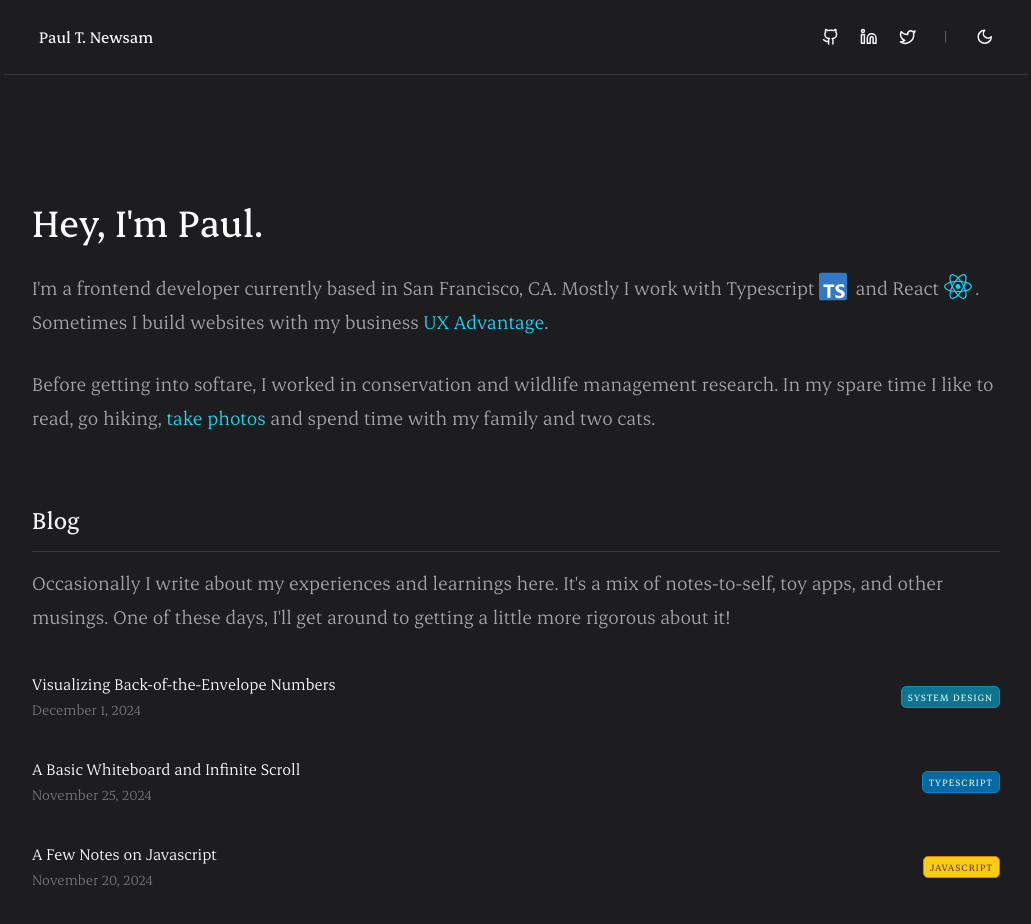
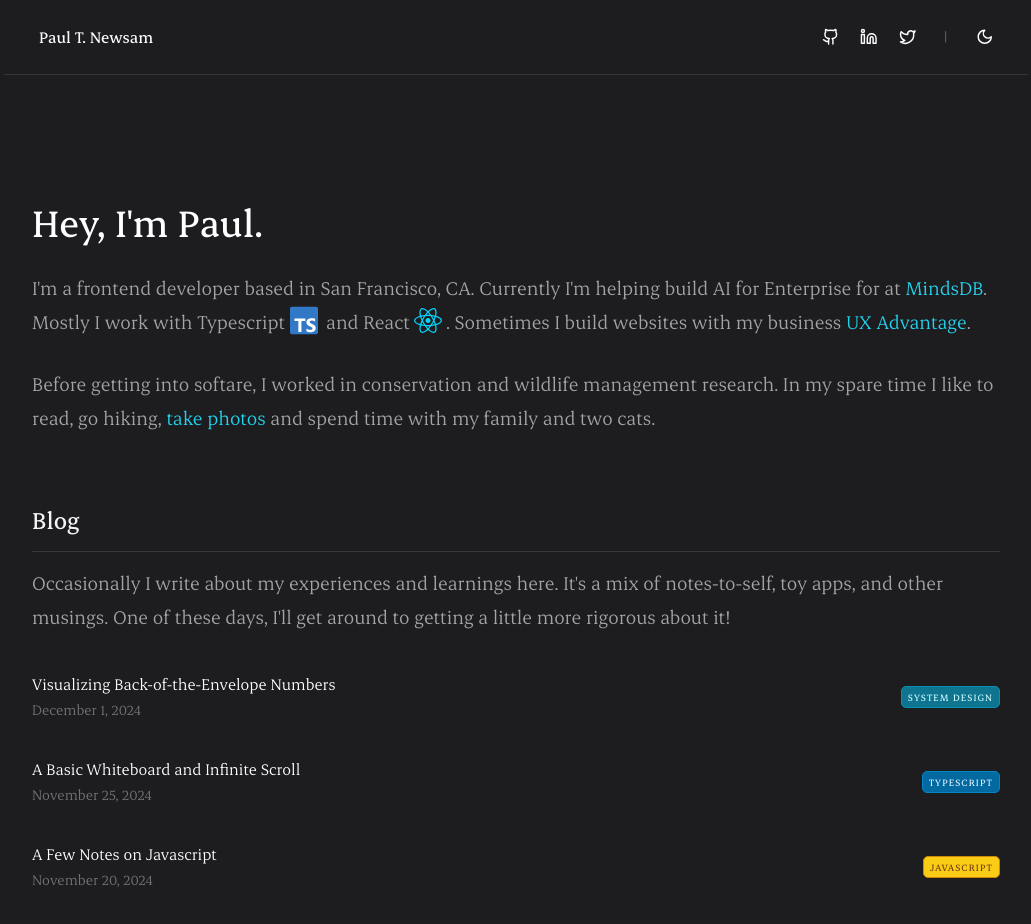
Before and after one commit to pnewsam/paultnewsam.com, a Next.js app: page / in a window 1280 px wide. Shown: the top 924 px of the page, without its empty margins (124-1155 px from the left). Built offline with nearby package versions, Linux system fonts and the light colour scheme.

Commit message:
Current work

```diff
--- a/src/app/page.tsx
+++ b/src/app/page.tsx
@@ -17,7 +17,8 @@ export default function Home() {
       <section className="py-12 md:py-24">
         <H1 className="mb-8">Hey, I&apos;m Paul.</H1>
         <Body>
-          I&apos;m a frontend developer currently based in San Francisco, CA.
+          I&apos;m a frontend developer based in San Francisco, CA. Currently I'm helping
+	  build AI for Enterprise for at <ExternalLink href="https://mindsdb.com">MindsDB</ExternalLink>.
           Mostly I work with Typescript{" "}
           <Typescript className="w-8 h-8 inline -translate-y-1 mr-1" /> and
           React <React className="w-8 h-8 inline -translate-y-1 mr-1" />.
```
